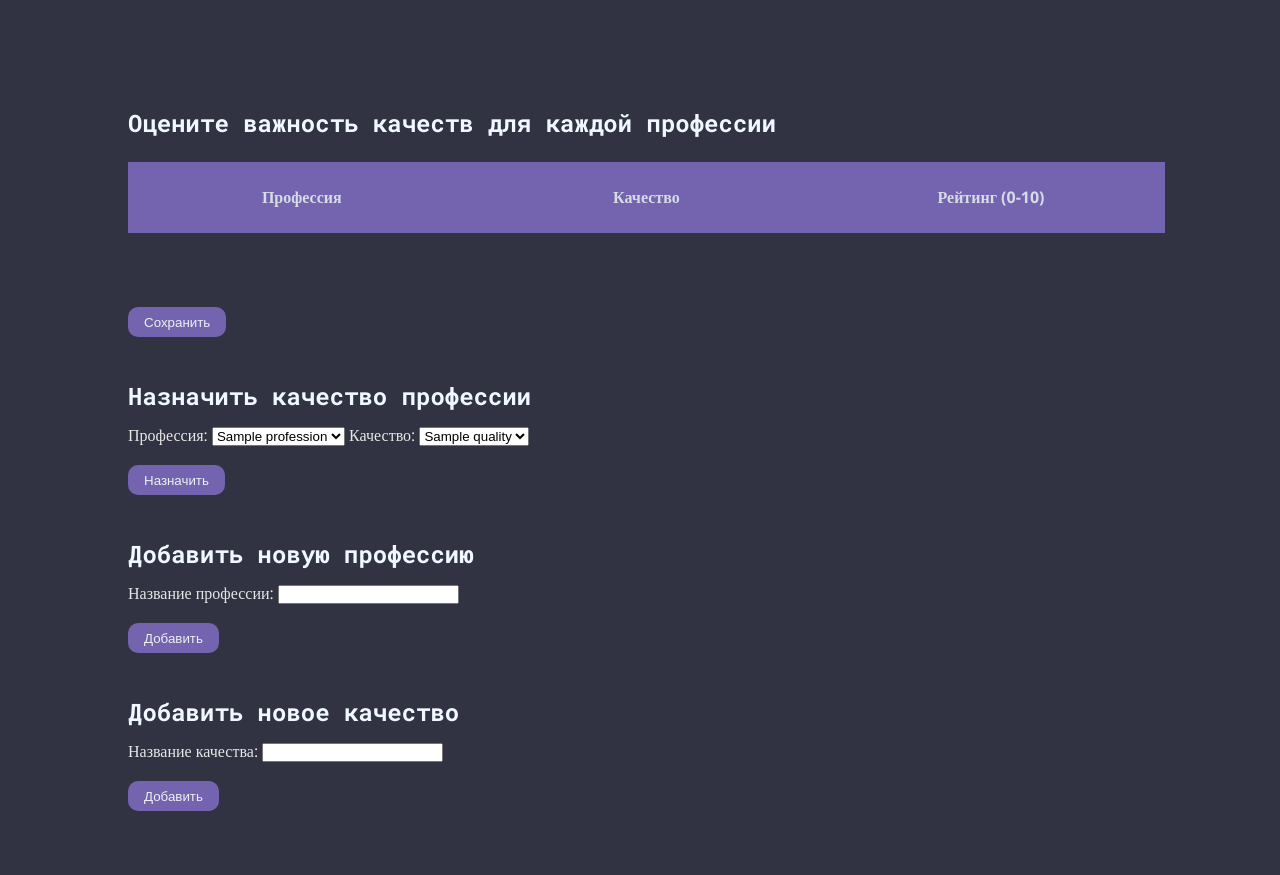
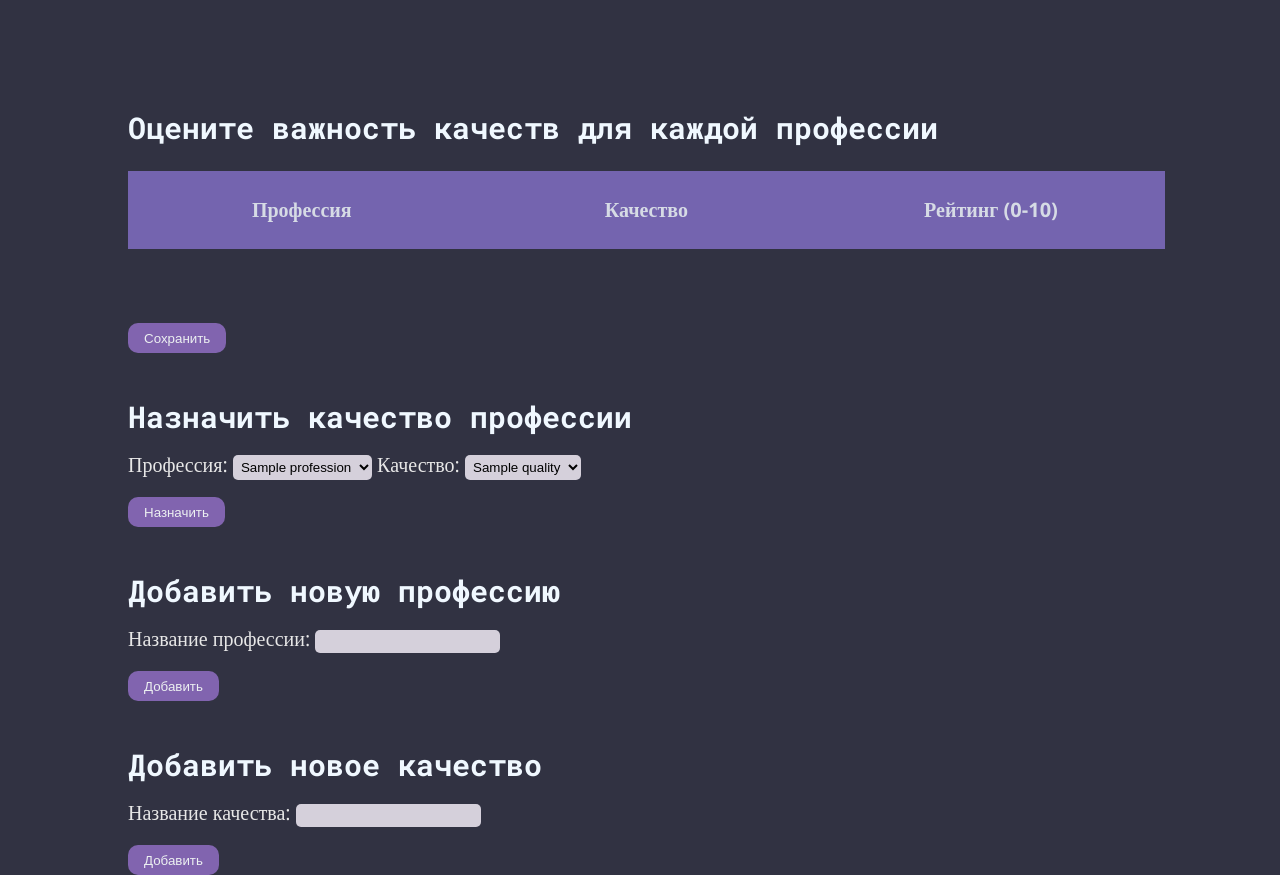
Before and after one commit to IXITMANI/OUPIDIDY, a PHP site: page /php/adviser.php in a window 1280 px wide. Shown: the part 169-1044 px from the top of the page. Before the commit the page ends 980 px from the top, so only its background shows below. Run offline with PHP 8.4, Linux system fonts and the light colour scheme; the visitor is signed in with stand-in values (Sample User, id 1); tables that the repository leaves empty or names only in its code hold one stand-in row (values such as "Sample post"); lists and menus that the app fills with data are empty.

Commit message:
updates adviser design

```diff
--- a/css/adviser.css
+++ b/css/adviser.css
@@ -6,6 +6,7 @@
   font-family: 'Open Sans';
   margin-left: 10%;
   padding-top: 5%;
+  font-size: 20px;
 }
 
 h2 {
@@ -13,15 +14,27 @@
   font-family: 'Roboto Mono';
 }
 
+select, input {
+  padding: 4px;
+  border: none;
+  border-radius: 5px;
+  /*color: #ecf0f1;*/
+  background-color: rgb(213, 208, 219);
+}
+
 button {
   height: 30px;
-  background-color: #7464af;
+  background-color: #8164af;
   color: #ecf0f1;
   padding: 1vh 2vh;
   border: none;
   border-radius: 10px;
   cursor: pointer;
   margin-top: 2vh;
+}
+
+button:hover {
+  background-color: #8164afb4;
 }
 
 table {
```
